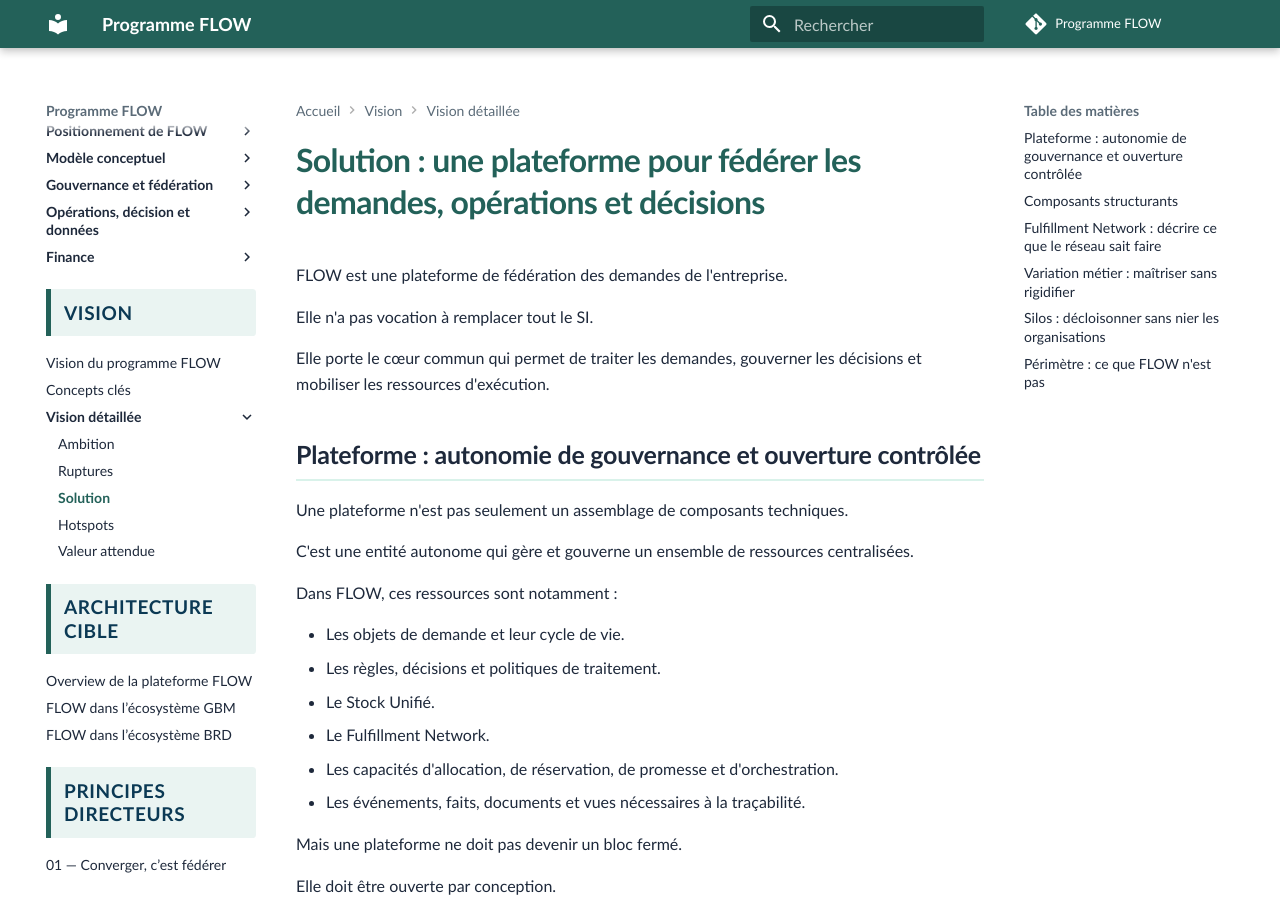
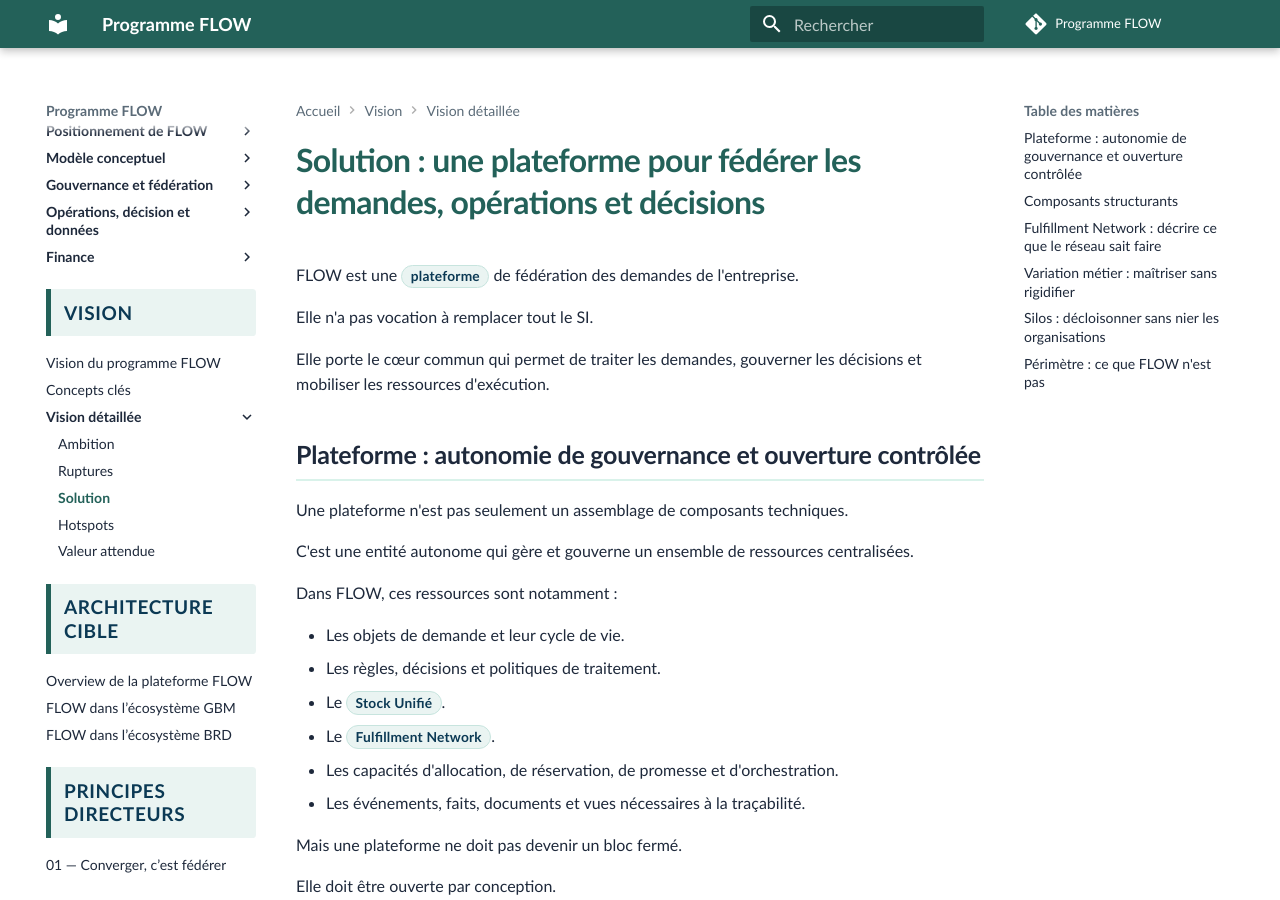
Before and after one commit to laurent-sintes/FLOW-Program, an MkDocs documentation site: the page built from docs/vision/vision-detaillee/4-plateforme-flow.md, in a window 1280 px wide and 900 px high. Built offline with MkDocs 1.6.1 and Material for MkDocs 9.7.7, drawn with Linux system fonts in a browser that asks for light colours; comment, search, counter and statistics services are not loaded; some of the changed text lies outside the part shown.

Commit message:
Harmoniser le style du chapitre solution

````diff
--- a/docs/vision/vision-detaillee/4-plateforme-flow.md
+++ b/docs/vision/vision-detaillee/4-plateforme-flow.md
@@ -1,6 +1,6 @@
 # Solution : une plateforme pour fédérer les demandes, opérations et décisions
 
-FLOW est une plateforme de fédération des demandes de l'entreprise.
+FLOW est une <span class="flow-keyword">plateforme</span> de fédération des demandes de l'entreprise.
 
 Elle n'a pas vocation à remplacer tout le SI.
 
@@ -16,8 +16,8 @@
 
 - Les objets de demande et leur cycle de vie.
 - Les règles, décisions et politiques de traitement.
-- Le Stock Unifié.
-- Le Fulfillment Network.
+- Le <span class="flow-keyword">Stock Unifié</span>.
+- Le <span class="flow-keyword">Fulfillment Network</span>.
 - Les capacités d'allocation, de réservation, de promesse et d'orchestration.
 - Les événements, faits, documents et vues nécessaires à la traçabilité.
 
@@ -62,7 +62,7 @@
 
 ## Fulfillment Network : décrire ce que le réseau sait faire
 
-Le Fulfillment Network est essentiel : il ne décrit pas seulement des lieux.
+Le <span class="flow-keyword">Fulfillment Network</span> est essentiel : il ne décrit pas seulement des lieux.
 
 Il décrit ce que le réseau sait faire.
 
@@ -91,7 +91,7 @@
 La variation de traitement doit être pilotée par :
 
 - Le contexte de la demande.
-- L'Agreement applicable.
+- L'<span class="flow-keyword">Agreement</span> applicable.
 - Les règles métier.
 - Les politiques de priorité.
 - Les contraintes de stock et d'exécution.
@@ -128,10 +128,10 @@
 
 Ce qui change, c'est le contexte, l'Agreement, les règles, les droits, les engagements, les priorités et le réseau d'exécution mobilisable.
 
-```text
-Les consommateurs peuvent être différenciés.
-La plateforme doit être décloisonnée.
-```
+<div class="flow-conviction">
+  <p>Les consommateurs peuvent être différenciés.</p>
+  <p>La plateforme doit être décloisonnée.</p>
+</div>
 
 C'est un écart majeur avec une approche ERP classique, où les variations de canal, d'organisation ou de modèle business finissent souvent par produire des modules, processus ou flux spécialisés.
 
````
